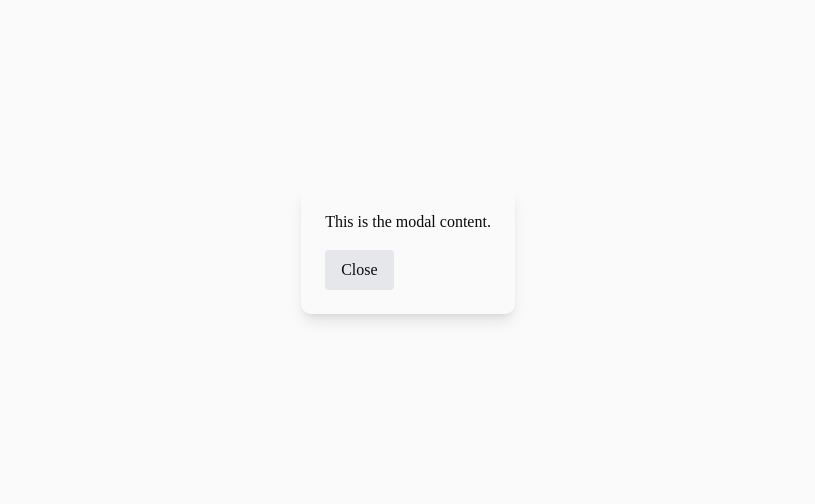
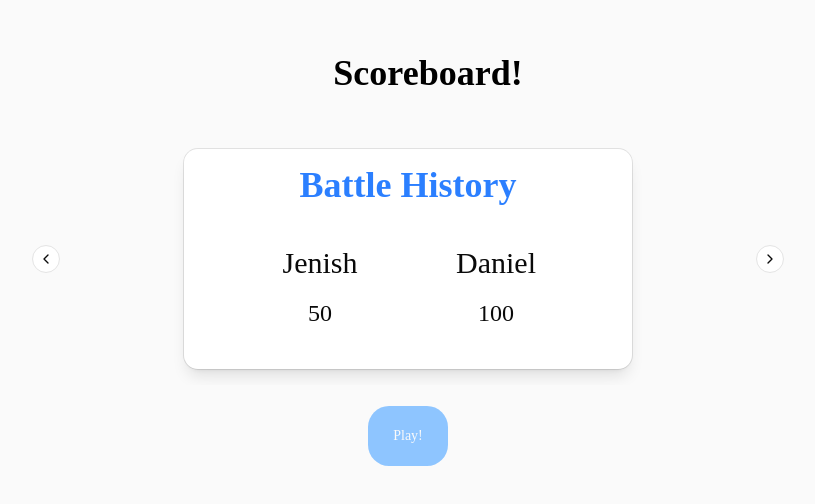
Before and after one commit to jenishpatel-jp/battle-buddies, a Next.js app: page / in a window 1280 px wide. Shown: the part 150-654 px from the top of the page, without its empty margins (232-1047 px from the left). Built offline with nearby package versions, Linux system fonts and the light colour scheme.

Commit message:
Updated the modal to view the Manage Players card

```diff
--- a/src/app/page.tsx
+++ b/src/app/page.tsx
@@ -8,7 +8,7 @@ import { useState } from "react";
 
 export default function Home() {
 
-  const [isModalOpen, setIsModalOpen] = useState(true);
+  const [isModalOpen, setIsModalOpen] = useState(false);
 
   return (
     <div className="flex flex-col min-h-screen items-center justify-center bg-zinc-50 font-sans ">
--- a/src/components/modal/Modal.tsx
+++ b/src/components/modal/Modal.tsx
@@ -1,5 +1,6 @@
 "use client";
 
+import SelectPlayers from "../newGame/SelectPlayers";
 import { Button } from "../ui/button";
 import Dashboard from "./Dashboard";
 
@@ -25,25 +26,6 @@ export default function Modal( { isOpen, onClose, onOpen, children }: ModalProps
     );
 
     return (
-        <div
-            className="flex items-center justify-center shadow-lg rounded-lg"
-            onClick={onClose} // close when clicking background
-        >
-
-            <div
-                className="bg-zinc-50 p-6 rounded-xl rounded-md"
-                onClick={(e) => e.stopPropagation()} // prevent closing when clicking inside
-            >
-            {children}
-
-                <button
-                onClick={onClose}
-                className="mt-4 px-4 py-2 bg-gray-200 rounded"
-                >
-                    Close
-                </button>
-
-            </div>
-        </div>
+        <SelectPlayers />
     )
 }
--- a/src/components/newGame/SelectPlayers.tsx
+++ b/src/components/newGame/SelectPlayers.tsx
@@ -4,19 +4,18 @@ import { Card, CardContent, CardHeader, CardTitle } from "../ui/card"
 const SelectPlayers = () => {
     return (
         <Card className="flex flex-col p-4 m-4 w-full max-w-md shadow-lg">
+
             <CardHeader >
                 <CardTitle className="text-center text-4xl text-blue-500 font-semibold">Manage Players</CardTitle>
             </CardHeader>
+
             <CardContent className="h-full">
-                <div className="grid grid-cols-2 gap-4 p-2">
-                    <h2 className="text-2xl text-center">Players</h2>
-                    <h2 className="text-2xl text-center">Rounds won</h2>
-                    <h2 className="text-xl text-center">Jenish</h2>
-                    <h2 className="text-xl text-center">3</h2>
-                    <h2 className="text-xl text-center">Daniel</h2>
-                    <h2 className="text-xl text-center">2</h2>
-                    <h2 className="text-xl text-center">Ashwin</h2>
-                    <h2 className="text-xl text-center">0</h2>
+                <div className="flex flex-col p-2">
+                    <h2 className="text-2xl text-left">Players</h2>
+                    <h2 className="text-xl text-left">Jenish</h2>
+                    <h2 className="text-xl text-left">Daniel</h2>
+                    <h2 className="text-xl text-left">Ashwin</h2>
+
                 </div>
                 <div className=" flex flex-row items-center justify-center ">
                     <Button className="p-3 m-3 w-1/3 h-1/5 bg-blue-300 text-xl">Add Player</Button>
```
